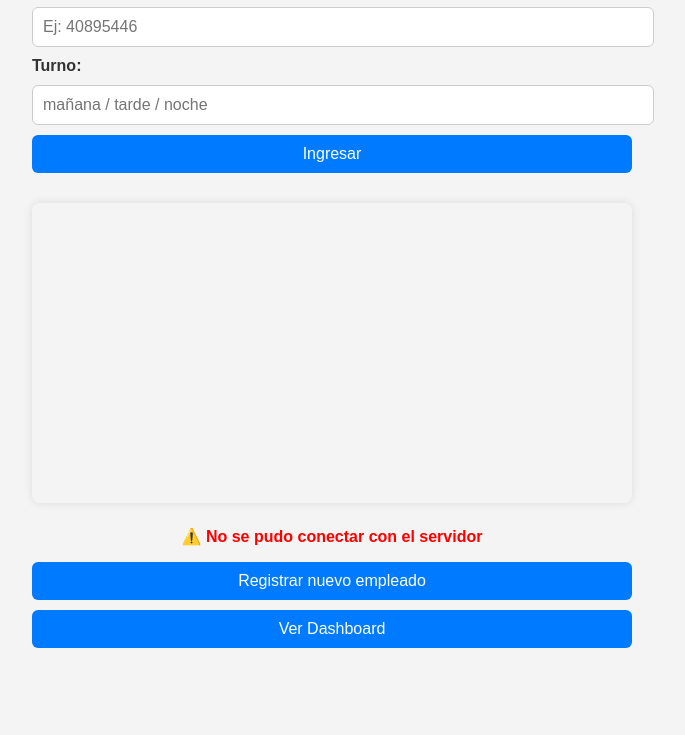
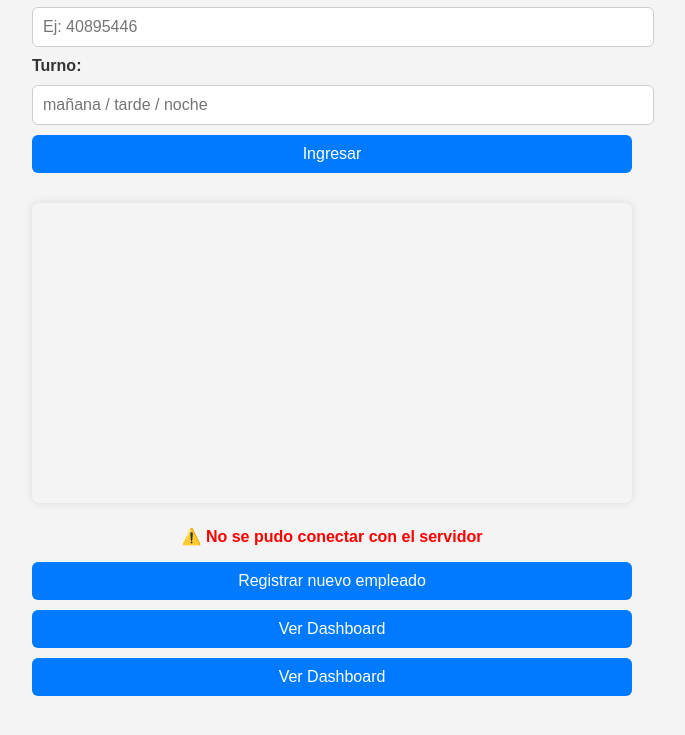
Before and after one commit to lveron/tp_inicial_front-master, a website: page index.html in a window 1280 px wide. Shown: the part 129-864 px from the top of the page, without its empty margins (308-993 px from the left). Before the commit the page ends 827 px from the top, so only its background shows below. Drawn offline with Linux system fonts and the light colour scheme; no server answers.

Commit message:
Update index.html
botón que invoca a dashboard-simple.html

```diff
--- a/index.html
+++ b/index.html
@@ -28,5 +28,6 @@
 
 <button onclick="window.location.href='registrarEmpleado.html'">Registrar nuevo empleado</button>
 <button onclick="window.location.href='dashboard.html'">Ver Dashboard</button>
+<button onclick="window.location.href='dashboard-simple.html'">Ver Dashboard</button>
 </body>
 </html>
```
